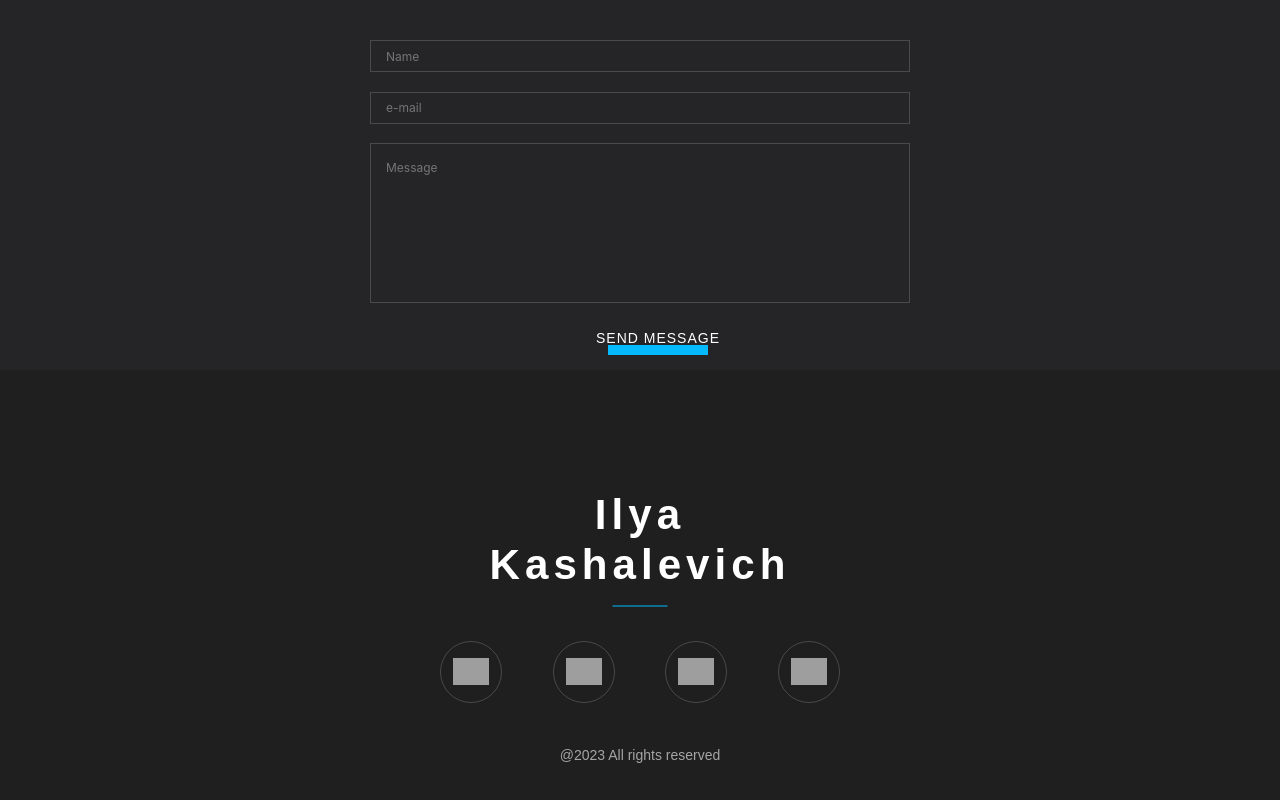
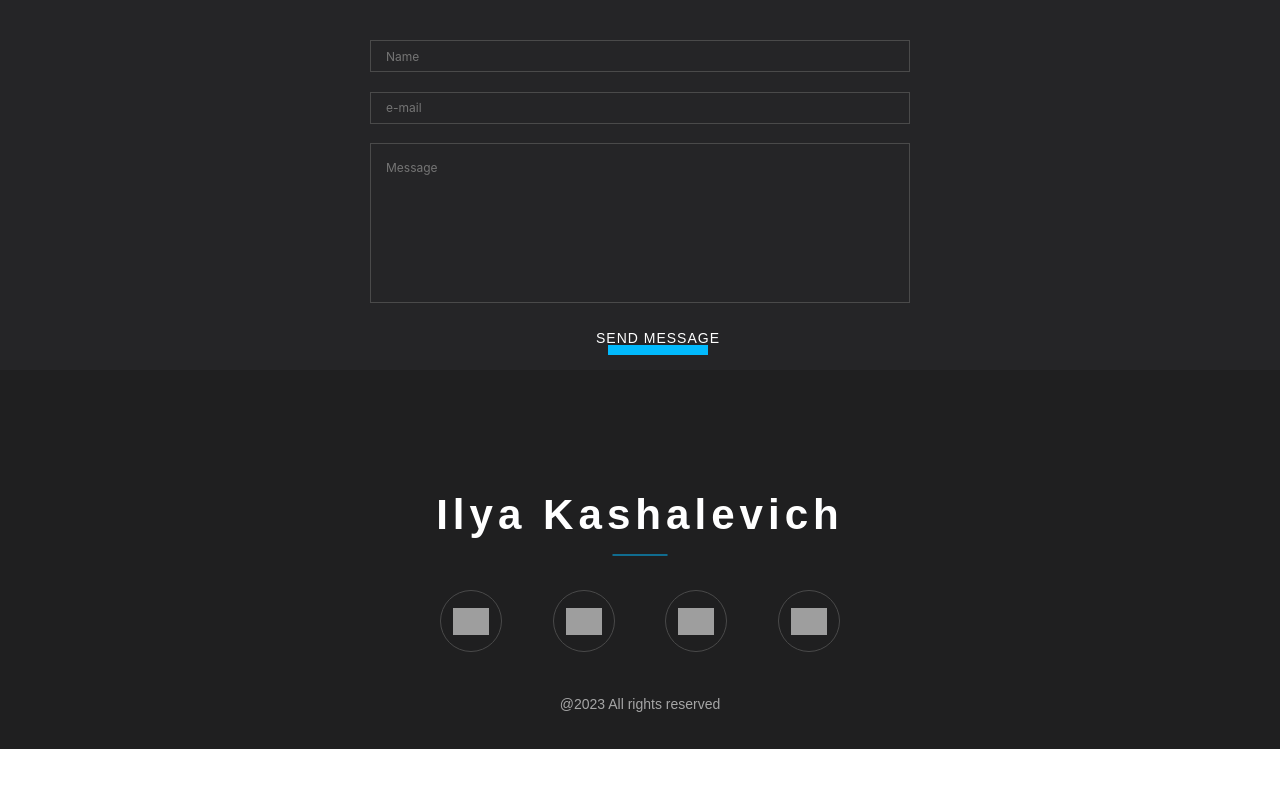
Before and after one commit to iliik/cv, a React (Create React App) app: page / in a window 1280 px wide. Shown: the part 2039-2839 px from the top of the page. After the commit the page ends 2788 px from the top, so only its background shows below. Built offline with nearby package versions, Linux system fonts and the light colour scheme; grey boxes are pictures that could not be loaded; a web font is replaced by a local one.

Commit message:
Boous-efect

```diff
--- a/src/footer/Footer.js
+++ b/src/footer/Footer.js
@@ -5,14 +5,17 @@ import telegramIcon from '../assets/icon/telegram.svg'
 import likednIcon from '../assets/icon/LinkedIn-Icon-Logo.wine.svg'
 import vkIcon from '../assets/icon/vk-circled.png'
 import instagramIcon from '../assets/icon/Capture001.png'
-import {Slide} from "react-awesome-reveal";
+import {Bounce, Slide} from "react-awesome-reveal";
 
 function Footer() {
     return (
         <div className={style.footer}>
-            <Slide>
-                <div className={style.container}>
+
+            <div className={style.container}>
+                <Slide>
                     <Title text={'Ilya Kashalevich'}/>
+                </Slide>
+                <Bounce>
                     <div className={style.socialIcons}>
                         <div className={style.socialIcon}><a href='https://t.me/koshelben'><img src={telegramIcon}
                                                                                                 alt=''/></a></div>
@@ -25,10 +28,11 @@ function Footer() {
                             href='https://www.instagram.com/ilya_koshelben/?igshid=YmMyMTA2M2Y%3D'><img
                             src={instagramIcon} alt=''/></a></div>
                     </div>
+                </Bounce>
 
-                    <h2 className={style.date}> @2023 All rights reserved</h2>
-                </div>
-            </Slide>
+
+                <h2 className={style.date}> @2023 All rights reserved</h2>
+            </div>
 
 
         </div>
--- a/src/nav/Nav.js
+++ b/src/nav/Nav.js
@@ -6,7 +6,6 @@ import { Slide} from "react-awesome-reveal";
 
 function Nav() {
     return (
-
         <div className={style.nav}>
             <Slide>
                 <Link  activeClass={style.active} to='main' spy={true} smooth={true}
```
Also changed, not shown: src/options/Options.js (+0 -7 lines).
